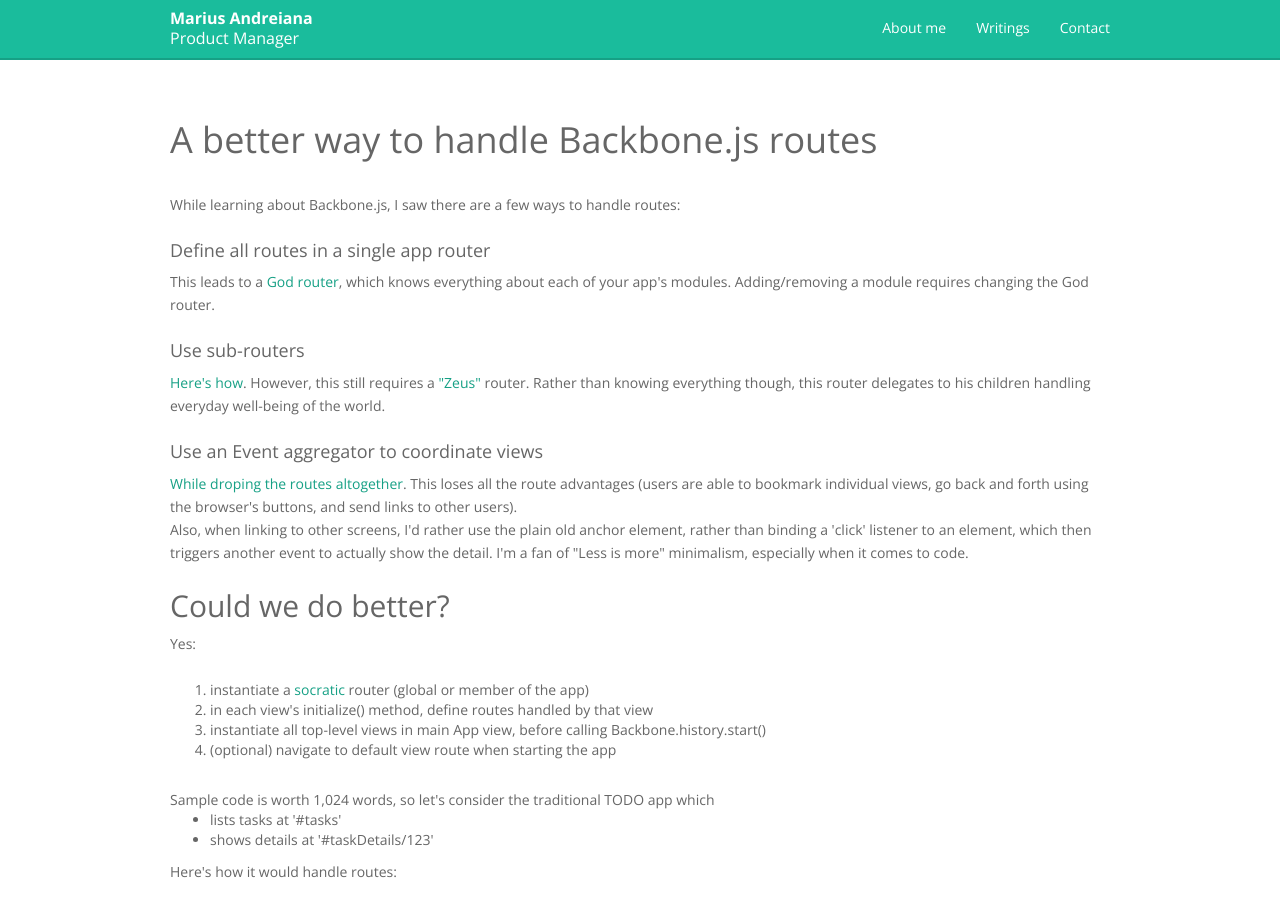
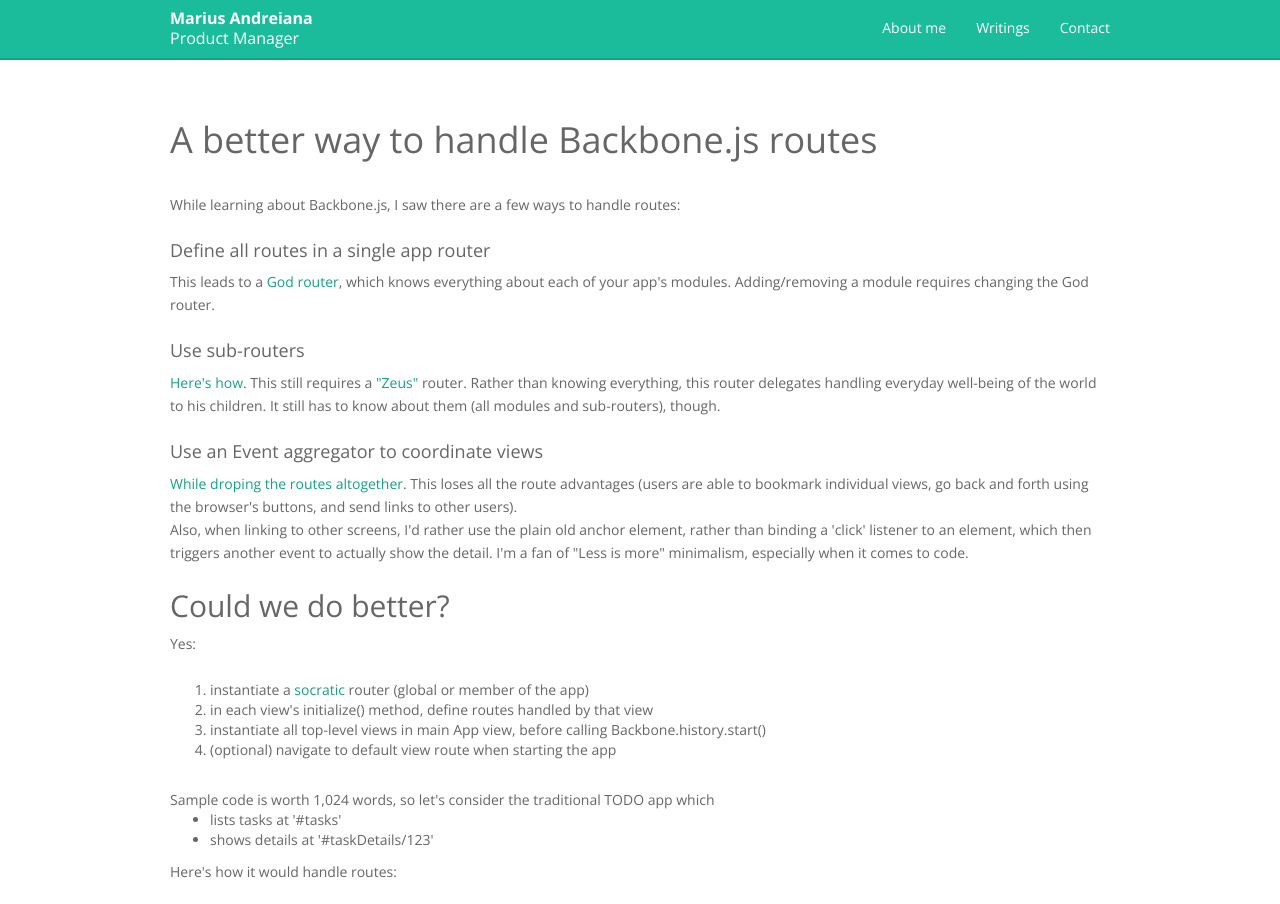
Before and after one commit to mariusa/mariusa.github.io, a Jekyll site: the page built from writings/handling-backbone-routes.html, in a window 1280 px wide and 1249 px high, cut to the strip 0-904 px from the top of the window. Built offline with Jekyll 4.4.1, drawn with Linux system fonts in a browser that asks for light colours; nearby versions of some CDN libraries; Markdown is read by kramdown in place of the engine named in the settings.

Commit message:
clarified subrouter

```diff
--- a/writings/handling-backbone-routes.html
+++ b/writings/handling-backbone-routes.html
@@ -36,8 +36,8 @@ This leads to a <a target="_blank" href="http://stackoverflow.com/questions/1087
 
 <p>
     <a target="_blank" href="http://www.geekdave.com/2012/04/05/module-specific-subroutes-in-backbone/">Here's how</a>.
-    However, this still requires a <a target="_blank" href="http://en.wikipedia.org/wiki/Zeus">"Zeus"</a> router.
-    Rather than knowing everything though, this router delegates to his children handling everyday well-being of the world.
+    This still requires a <a target="_blank" href="http://en.wikipedia.org/wiki/Zeus">"Zeus"</a> router.
+    Rather than knowing everything, this router delegates  handling everyday well-being of the world to his children. It still has to know about them (all modules and sub-routers), though.
 </p>
 
     <h4>Use an Event aggregator to coordinate views</h4>
```
